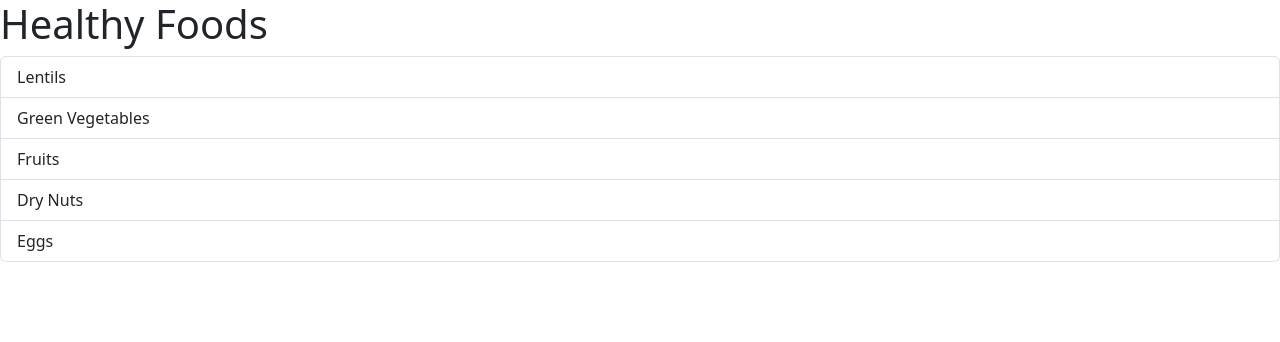
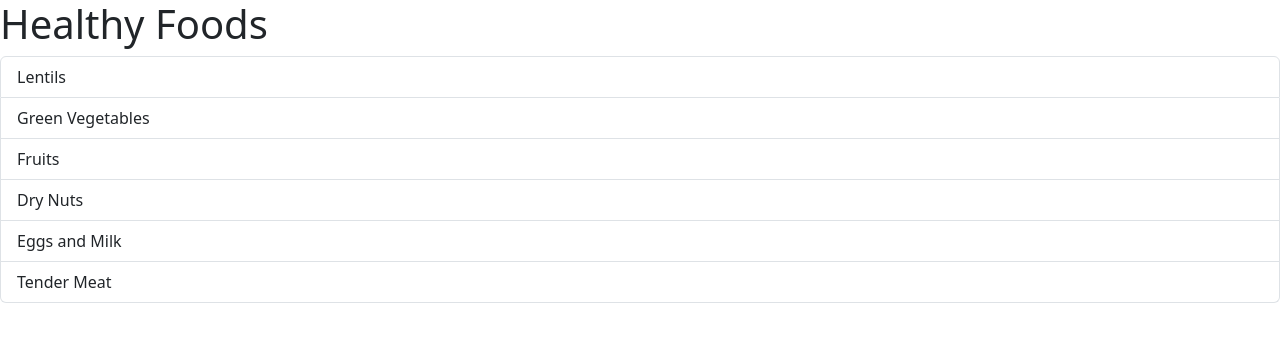
Before and after one commit to RehanDilawar/react-course, a React (Vite) app in the folder 04_Fragments/learning-fragments/: page / in a window 1280 px wide. Shown: the top 342 px of the page. Built offline with nearby package versions, Linux system fonts and the light colour scheme.

Commit message:
Map Methods

```diff
--- a/04_Fragments/learning-fragments/src/App.jsx
+++ b/04_Fragments/learning-fragments/src/App.jsx
@@ -1,19 +1,25 @@
 import React from "react";
 import "./App.css";
-import "bootstrap/dist/css/bootstrap.min.css"
+import "bootstrap/dist/css/bootstrap.min.css";
 function App() {
+  let foodItems = [
+    "Lentils",
+    "Green Vegetables",
+    "Fruits",
+    "Dry Nuts",
+    "Eggs and Milk",
+    "Tender Meat"
+  ];
   return (
     // <React.Fragment>
     <>
       <h1>Healthy Foods</h1>
-      <ul class="list-group">
-        <li class="list-group-item">Lentils</li>
-        <li class="list-group-item">Green Vegetables</li>
-        <li class="list-group-item">Fruits</li>
-        <li class="list-group-item">Dry Nuts</li>
-        <li class="list-group-item">Eggs</li>
+      <ul className="list-group">
+        {foodItems.map((item) => (
+          <li key={item}className="list-group-item">{item}</li>
+        ))}
       </ul>
-    {/* </React.Fragment> */}
+      {/* </React.Fragment> */}
     </>
   );
 }
```
